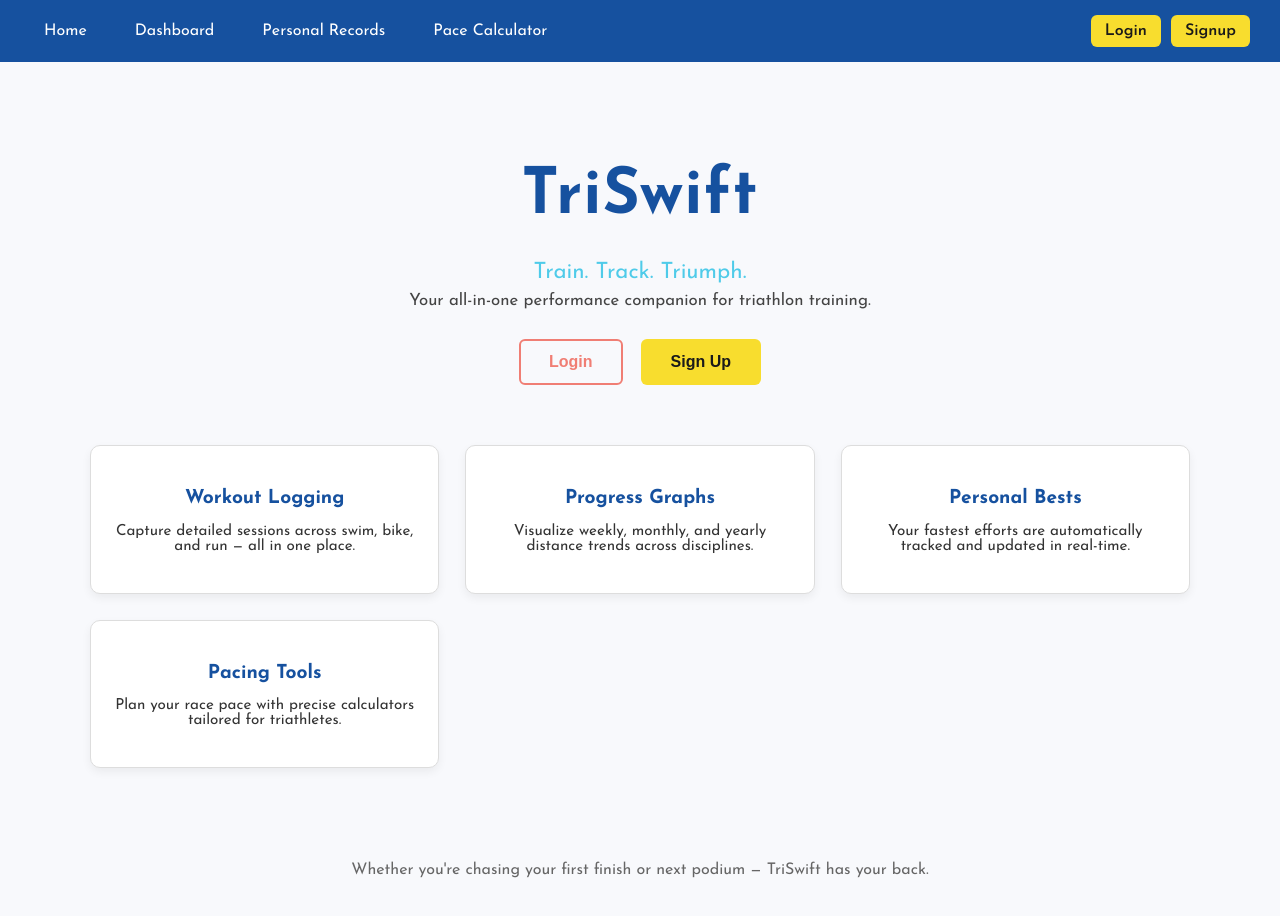
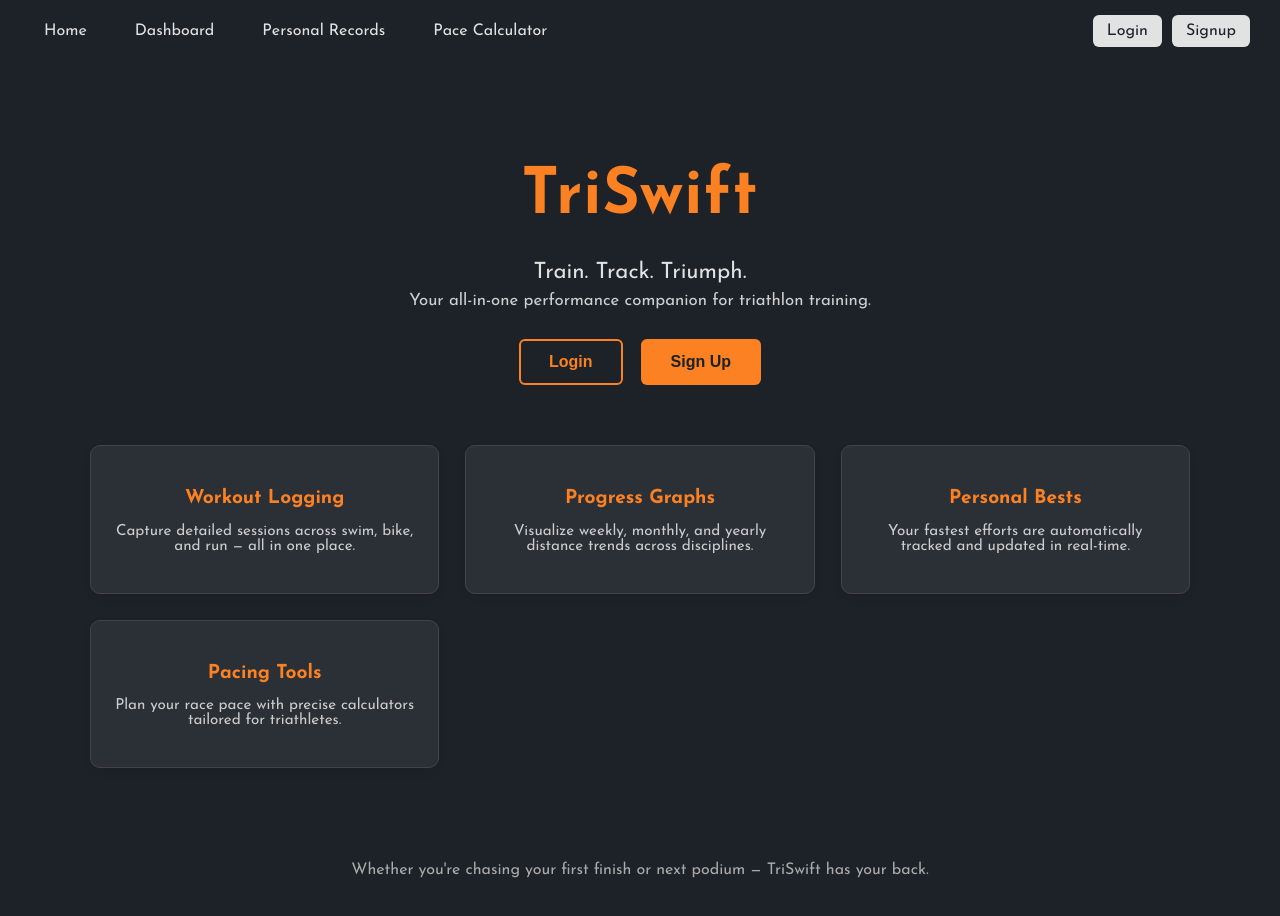
Before and after one commit to samw0907/TriSwift, a React (Create React App) app in the folder frontend/: page / in a window 1280 px wide. Shown: the top 916 px of the page. Built offline with nearby package versions, Linux system fonts and the light colour scheme.

Commit message:
reverted to strava-esque look, will try to tweak from there

```diff
--- a/frontend/src/components/Navbar.tsx
+++ b/frontend/src/components/Navbar.tsx
@@ -1,8 +1,8 @@
-import React, { useContext } from "react";
-import { Link, useNavigate } from "react-router-dom";
-import { AuthContext } from "../context/AuthContext";
-import "../index.css";
-import "../styles/navbar.css";
+import React, { useContext } from 'react';
+import { Link, useNavigate } from 'react-router-dom';
+import { AuthContext } from '../context/AuthContext';
+import '../index.css';
+import '../styles/navbar.css';
 
 const Navbar: React.FC = () => {
   const auth = useContext(AuthContext);
@@ -16,7 +16,7 @@ const Navbar: React.FC = () => {
   };
 
   return (
-    <nav className="navbar">
+    <nav className="navbar dark-navbar">
       <div className="nav-links">
         <Link to="/home">Home</Link>
         <Link to="/dashboard">Dashboard</Link>
@@ -26,11 +26,11 @@ const Navbar: React.FC = () => {
       <div className="nav-auth">
         {!auth.isAuthenticated ? (
           <>
-            <Link to="/login" className="nav-btn">Login</Link>
-            <Link to="/signup" className="nav-btn">Signup</Link>
+            <Link to="/login" className="nav-btn light">Login</Link>
+            <Link to="/signup" className="nav-btn solid">Signup</Link>
           </>
         ) : (
-          <button onClick={handleLogout} className="logout-btn">Logout</button>
+          <button onClick={handleLogout} className="nav-btn logout">Logout</button>
         )}
       </div>
     </nav>
--- a/frontend/src/pages/LandingPage.tsx
+++ b/frontend/src/pages/LandingPage.tsx
@@ -4,7 +4,7 @@ import "../styles/landing.css";
 
 const LandingPage: React.FC = () => {
   return (
-    <div className="landing-hero">
+    <div className="landing-bold">
       <h1 className="hero-title">TriSwift</h1>
       <p className="hero-subtitle">Train. Track. Triumph.</p>
       <p className="hero-description">
--- a/frontend/src/styles/landing.css
+++ b/frontend/src/styles/landing.css
@@ -1,7 +1,7 @@
-.landing-hero {
+.landing-bold {
   font-family: "Josefin Sans", sans-serif;
-  background: #f8f9fc;
-  color: #1a1a1a;
+  background: #1d2228;
+  color: #e1e2e2;
   min-height: 100vh;
   padding: 60px 20px;
   display: flex;
@@ -12,14 +12,14 @@
 
 .hero-title {
   font-size: 4rem;
-  color: #16519f;
+  color: #fb8122;
   letter-spacing: 1px;
   margin-bottom: 10px;
 }
 
 .hero-subtitle {
   font-size: 1.4rem;
-  color: #4fcbe9;
+  color: #e1e2e2;
   font-weight: 400;
   margin-bottom: 8px;
 }
@@ -28,7 +28,7 @@
   font-size: 1.05rem;
   max-width: 640px;
   margin: 0 auto 30px;
-  color: #444;
+  color: #cfcfcf;
 }
 
 .cta-buttons {
@@ -51,23 +51,23 @@
 
 .btn-outline {
   background: transparent;
-  border: 2px solid #f07e74;
-  color: #f07e74;
+  border: 2px solid #fb8122;
+  color: #fb8122;
 }
 
 .btn-outline:hover {
-  background-color: #f07e74;
-  color: white;
+  background-color: #fb8122;
+  color: #1d2228;
   transform: scale(1.04);
 }
 
 .btn-solid {
-  background-color: #f8dd2e;
-  color: #1a1a1a;
+  background-color: #fb8122;
+  color: #1d2228;
 }
 
 .btn-solid:hover {
-  background-color: #f4ce00;
+  background-color: #d86c14;
   transform: scale(1.04);
 }
 
@@ -82,11 +82,11 @@
 }
 
 .feature-card {
-  background-color: white;
-  border: 1px solid #ddd;
+  background-color: #2b2f36;
+  border: 1px solid #444;
   border-radius: 10px;
   padding: 24px;
-  box-shadow: 0 4px 10px rgba(0, 0, 0, 0.06);
+  box-shadow: 0 4px 10px rgba(0, 0, 0, 0.05);
   transition: transform 0.3s ease;
 }
 
@@ -96,19 +96,19 @@
 
 .feature-card h3 {
   font-size: 1.2rem;
-  color: #16519f;
+  color: #fb8122;
   margin-bottom: 8px;
 }
 
 .feature-card p {
-  color: #333;
+  color: #ccc;
   font-size: 0.95rem;
 }
 
 .tagline {
   margin-top: 40px;
   font-size: 1rem;
-  color: #666;
+  color: #aaa;
   max-width: 720px;
   line-height: 1.5;
 }
--- a/frontend/src/styles/navbar.css
+++ b/frontend/src/styles/navbar.css
@@ -2,10 +2,10 @@
   display: flex;
   justify-content: space-between;
   align-items: center;
-  background: #16519f;
+  background: #1d2228;
   padding: 15px 30px;
-  color: white;
-  box-shadow: 0 4px 6px rgba(0, 0, 0, 0.1);
+  color: #e1e2e2;
+  box-shadow: 0px 4px 6px rgba(0, 0, 0, 0.2);
 }
 
 .nav-links {
@@ -14,7 +14,7 @@
 }
 
 .nav-links a {
-  color: white;
+  color: #e1e2e2;
   text-decoration: none;
   font-size: 16px;
   padding: 8px 14px;
@@ -23,7 +23,8 @@
 }
 
 .nav-links a:hover {
-  background-color: #f07e74;
+  background-color: #fb8122;
+  color: #1d2228;
 }
 
 .nav-auth {
@@ -32,31 +33,31 @@
 }
 
 .nav-btn {
-  background: #f8dd2e;
-  color: #1a1a1a;
+  background: #e1e2e2;
+  color: #1d2228;
   padding: 8px 14px;
+  text-decoration: none;
   border-radius: 6px;
-  text-decoration: none;
-  font-weight: 600;
   transition: background 0.3s ease-in-out;
 }
 
 .nav-btn:hover {
-  background: #f4ce00;
+  background: #fb8122;
+  color: #1d2228;
 }
 
 .logout-btn {
-  background: #f07e74;
+  background: #d9534f;
   color: white;
+  padding: 8px 14px;
   border: none;
   cursor: pointer;
-  padding: 8px 14px;
   border-radius: 6px;
   transition: background 0.3s ease-in-out;
 }
 
 .logout-btn:hover {
-  background: #db5c5c;
+  background: #c9302c;
 }
 
 @media (max-width: 768px) {
```
